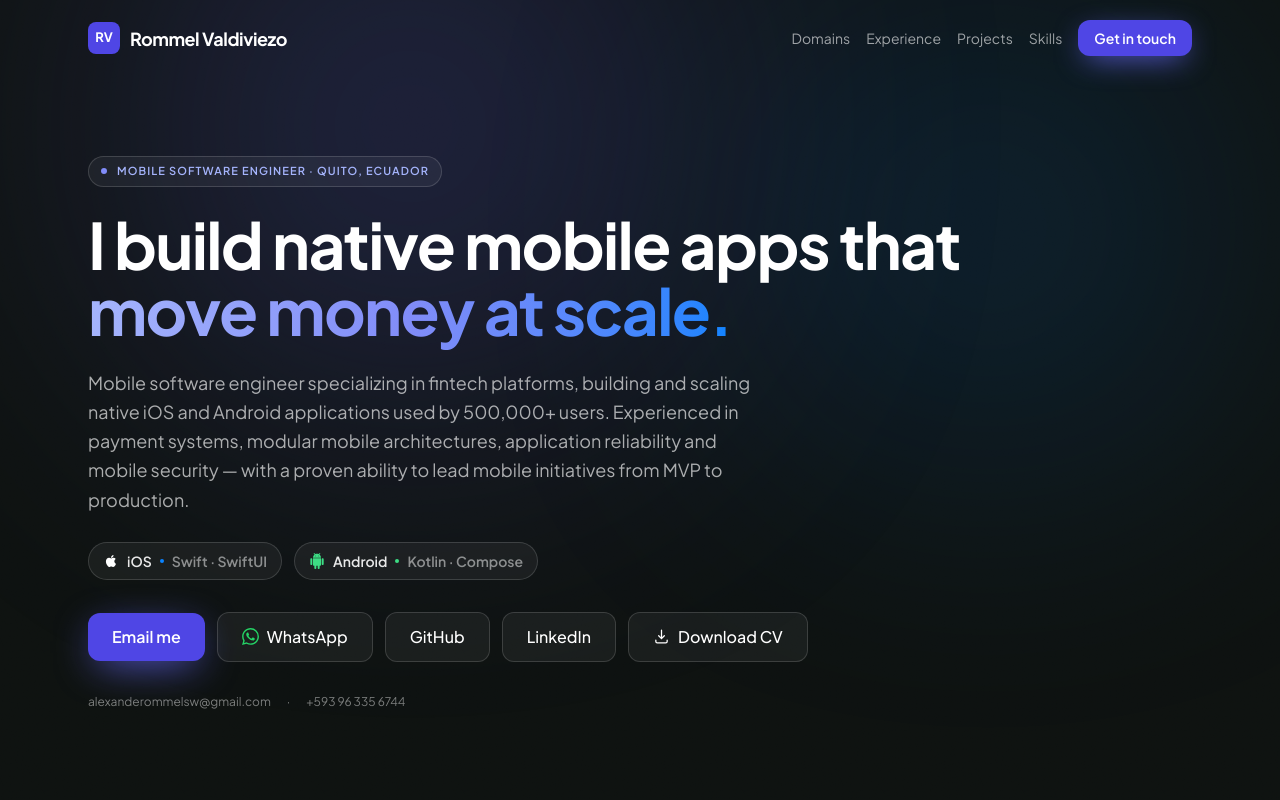
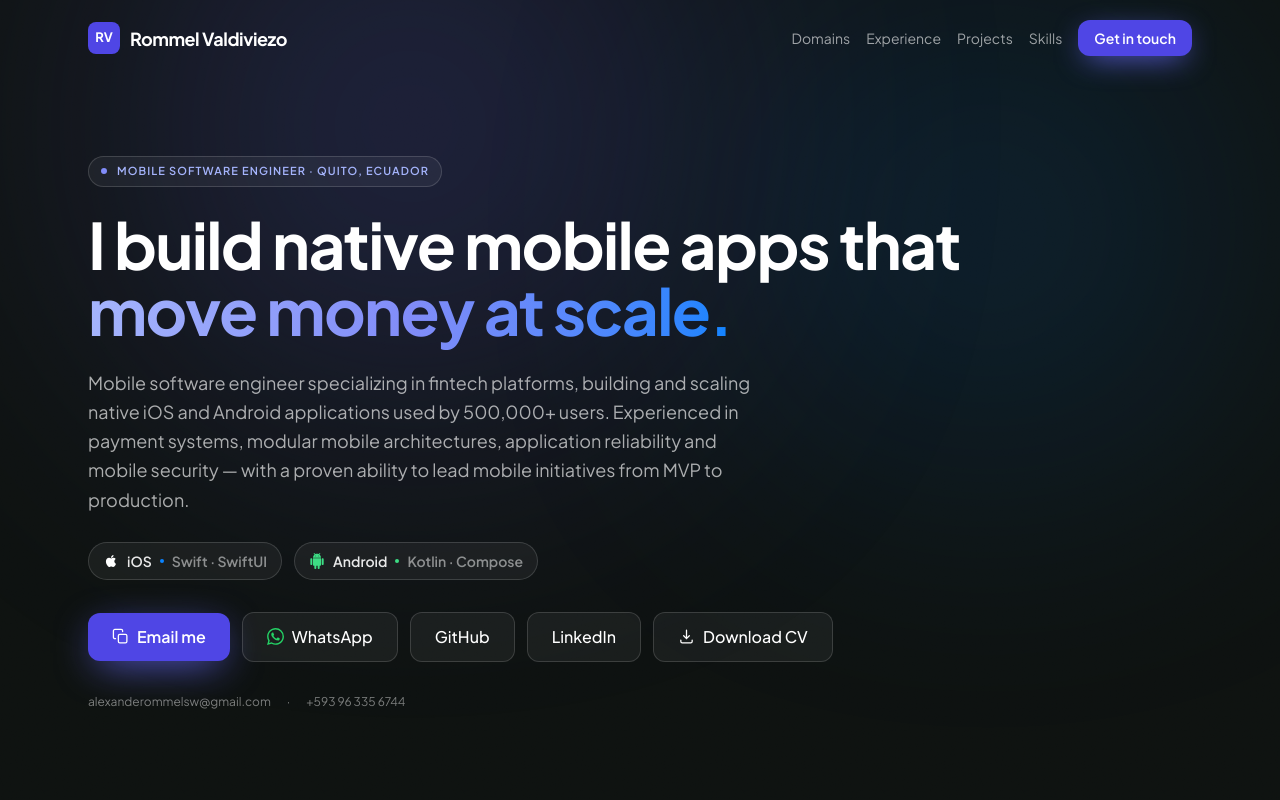
Before and after one commit to sheromdevvs/rommel-portfolio, a Next.js app: page / in a window 1280 px wide. Shown: the top 800 px of the page. Built offline with nearby package versions, Linux system fonts and the light colour scheme.

Commit message:
Make the Email buttons copy to clipboard with a confirmation toast

```diff
--- a/app/globals.css
+++ b/app/globals.css
@@ -89,6 +89,15 @@ html {
   animation: reveal-up 0.7s cubic-bezier(0.16, 1, 0.3, 1) both;
 }
 
+/* Copy-confirmation toast (components/CopyEmailButton.tsx). */
+@keyframes toast-in {
+  from { opacity: 0; transform: translateY(12px) scale(0.96); }
+  to { opacity: 1; transform: none; }
+}
+.toast {
+  animation: toast-in 0.26s cubic-bezier(0.16, 1, 0.3, 1) both;
+}
+
 /* Subtle film grain overlay for dark sections. */
 .grain::before {
   content: "";
@@ -102,6 +111,7 @@ html {
 
 @media (prefers-reduced-motion: reduce) {
   .reveal { opacity: 1; transform: none; animation: none; }
+  .toast { animation: none; }
   [data-anim] { animation: none !important; }
   html { scroll-behavior: auto; }
 }
--- a/app/page.tsx
+++ b/app/page.tsx
@@ -1,4 +1,5 @@
 import Reveal from "@/components/Reveal";
+import CopyEmailButton from "@/components/CopyEmailButton";
 import { AppleLogo, AndroidLogo, WhatsAppLogo } from "@/components/PlatformLogos";
 import {
   PROFILE,
@@ -111,12 +112,11 @@ export default function Portfolio() {
           </div>
 
           <div className="mt-8 flex flex-wrap items-center gap-3">
-            <a
-              href={`mailto:${PROFILE.email}`}
-              className="rounded-xl bg-[var(--color-accent)] px-6 py-3 font-semibold text-white shadow-[0_10px_40px_-10px_var(--color-brand-500)] transition hover:bg-[var(--color-accent-hover)]"
-            >
-              Email me
-            </a>
+            <CopyEmailButton
+              email={PROFILE.email}
+              label="Email me"
+              className="inline-flex cursor-pointer items-center gap-2 rounded-xl bg-[var(--color-accent)] px-6 py-3 font-semibold text-white shadow-[0_10px_40px_-10px_var(--color-brand-500)] transition hover:bg-[var(--color-accent-hover)]"
+            />
             {PROFILE.whatsapp && (
               <a
                 href={PROFILE.whatsapp}
@@ -477,12 +477,11 @@ export default function Portfolio() {
               Open to mobile engineering roles. The fastest way to reach me is email.
             </p>
             <div className="mt-8 flex flex-wrap items-center justify-center gap-3">
-              <a
-                href={`mailto:${PROFILE.email}`}
-                className="rounded-xl bg-[var(--color-accent)] px-6 py-3 font-semibold text-white shadow-[0_10px_40px_-10px_var(--color-brand-500)] transition hover:bg-[var(--color-accent-hover)]"
-              >
-                {PROFILE.email}
-              </a>
+              <CopyEmailButton
+                email={PROFILE.email}
+                label={PROFILE.email}
+                className="inline-flex cursor-pointer items-center gap-2 rounded-xl bg-[var(--color-accent)] px-6 py-3 font-semibold text-white shadow-[0_10px_40px_-10px_var(--color-brand-500)] transition hover:bg-[var(--color-accent-hover)]"
+              />
               {PROFILE.whatsapp && (
                 <a
                   href={PROFILE.whatsapp}
--- /dev/null
+++ b/components/CopyEmailButton.tsx
@@ -0,0 +1,77 @@
+"use client";
+
+import { useEffect, useRef, useState } from "react";
+
+/**
+ * Copies the email to the clipboard instead of firing a mailto: — more reliable
+ * than mailto, which silently does nothing when no mail client is configured.
+ * Confirms with a toast so the click never feels like a dead end.
+ */
+export default function CopyEmailButton({
+  email,
+  label,
+  className,
+}: {
+  email: string;
+  label: string;
+  className?: string;
+}) {
+  const [copied, setCopied] = useState(false);
+  const timer = useRef<ReturnType<typeof setTimeout> | null>(null);
+
+  useEffect(() => () => { if (timer.current) clearTimeout(timer.current); }, []);
+
+  async function copy() {
+    try {
+      await navigator.clipboard.writeText(email);
+    } catch {
+      // The async clipboard API needs a secure context; fall back for the rest.
+      const ta = document.createElement("textarea");
+      ta.value = email;
+      ta.style.position = "fixed";
+      ta.style.opacity = "0";
+      document.body.appendChild(ta);
+      ta.select();
+      document.execCommand("copy");
+      document.body.removeChild(ta);
+    }
+    setCopied(true);
+    if (timer.current) clearTimeout(timer.current);
+    timer.current = setTimeout(() => setCopied(false), 2400);
+  }
+
+  return (
+    <>
+      <button type="button" onClick={copy} className={className}>
+        {copied ? (
+          <svg width="17" height="17" viewBox="0 0 24 24" fill="none" stroke="currentColor" strokeWidth="2.2" strokeLinecap="round" strokeLinejoin="round">
+            <path d="M20 6L9 17l-5-5" />
+          </svg>
+        ) : (
+          <svg width="17" height="17" viewBox="0 0 24 24" fill="none" stroke="currentColor" strokeWidth="1.8" strokeLinecap="round" strokeLinejoin="round">
+            <rect x="9" y="9" width="12" height="12" rx="2" />
+            <path d="M5 15H4a2 2 0 0 1-2-2V4a2 2 0 0 1 2-2h9a2 2 0 0 1 2 2v1" />
+          </svg>
+        )}
+        {copied ? "Copied!" : label}
+      </button>
+
+      {copied && (
+        <div
+          role="status"
+          aria-live="polite"
+          className="toast pointer-events-none fixed inset-x-0 bottom-6 z-50 flex justify-center px-4"
+        >
+          <div className="flex items-center gap-2.5 rounded-xl bg-[var(--color-ink)] px-4 py-3 text-sm font-semibold text-white shadow-[var(--shadow-pop)]">
+            <span className="flex h-5 w-5 items-center justify-center rounded-full bg-[var(--color-accent)]">
+              <svg width="12" height="12" viewBox="0 0 24 24" fill="none" stroke="currentColor" strokeWidth="3" strokeLinecap="round" strokeLinejoin="round">
+                <path d="M20 6L9 17l-5-5" />
+              </svg>
+            </span>
+            Email copied — {email}
+          </div>
+        </div>
+      )}
+    </>
+  );
+}
```
